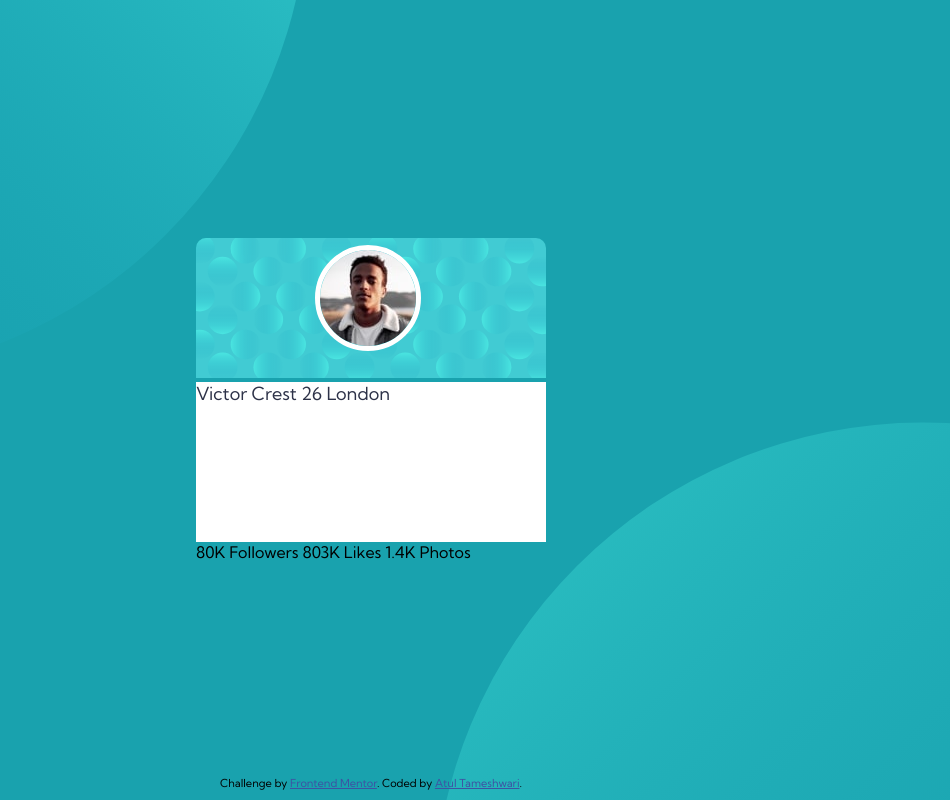
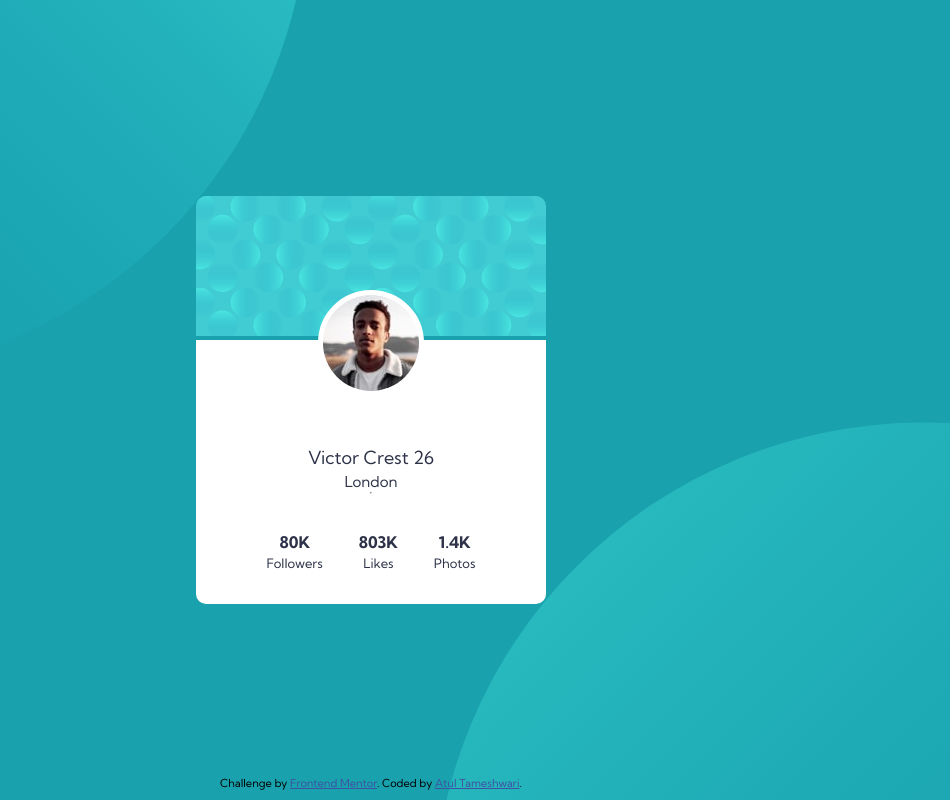
Before and after one commit to codingwolf-at/profile-card-component, a plain HTML site: page index.html in a window 1280 px wide. Shown: the whole page, without its empty margins (269-1219 px from the left). Drawn offline with Linux system fonts and the light colour scheme.

Commit message:
feat: stats

```diff
--- a/index.html
+++ b/index.html
@@ -25,19 +25,16 @@
     <!-- card body -->
     <div class="card-body">
       <img class="profile-image" src="images/image-victor.jpg" alt="">
-      Victor Crest
-      26
-      London
+      <p><span>Victor Crest</span> <span>26</span>
+        <br><small>London</small></p>
+        <hr>
     </div>
-    <div class="card-footer">
-      80K
-      Followers
-
-      803K
-      Likes
-
-      1.4K
-      Photos
+    <div class="stats">
+      <ul class="stats-list">
+        <li class="list-item"><b>80K</b> <br> <span class="small-text">Followers</span></li>
+        <li class="list-item"><b>803K</b> <br> <span class="small-text">Likes</span></li>
+        <li class="list-item"><b>1.4K</b> <br> <span class="small-text">Photos</span></li>
+      </ul>
     </div>
   </div>
   <div class="attribution">
--- a/style.css
+++ b/style.css
@@ -23,6 +23,7 @@ body {
     display: flex;
     flex-direction: column;
     align-content: center;
+    justify-content: center ;
 }
 
 .card-header img {
@@ -33,9 +34,8 @@ body {
 .profile-image {
     border-radius: 50%;
     border: 5px solid white;
-    position: absolute;
-    top: 245px;
-    right: 590px;
+    transform: translateY(-50px);
+    background-color: white;
 }
 
 .card-body {
@@ -43,6 +43,34 @@ body {
     color: hsl(229, 23%, 23%);
     background-color: white;
     height: 160px;
+    display: flex;
+    flex-direction: column;
+    justify-content: flex-start;
+    align-items: center;
+    text-align: center;
+}
+
+.stats {
+    color: hsl(229, 23%, 23%);
+    background-color: white;
+    text-align: center;
+    padding: 1rem;
+    border-bottom-left-radius: 10px;
+    border-bottom-right-radius: 10px;
+}
+
+.stats-list {
+    list-style: none;
+}
+
+.list-item {
+    display: inline-block;
+    padding: 1rem;
+}
+
+.small-text {
+    font-size: small;
+    font-weight: 100;
 }
 
 .attribution {
```
